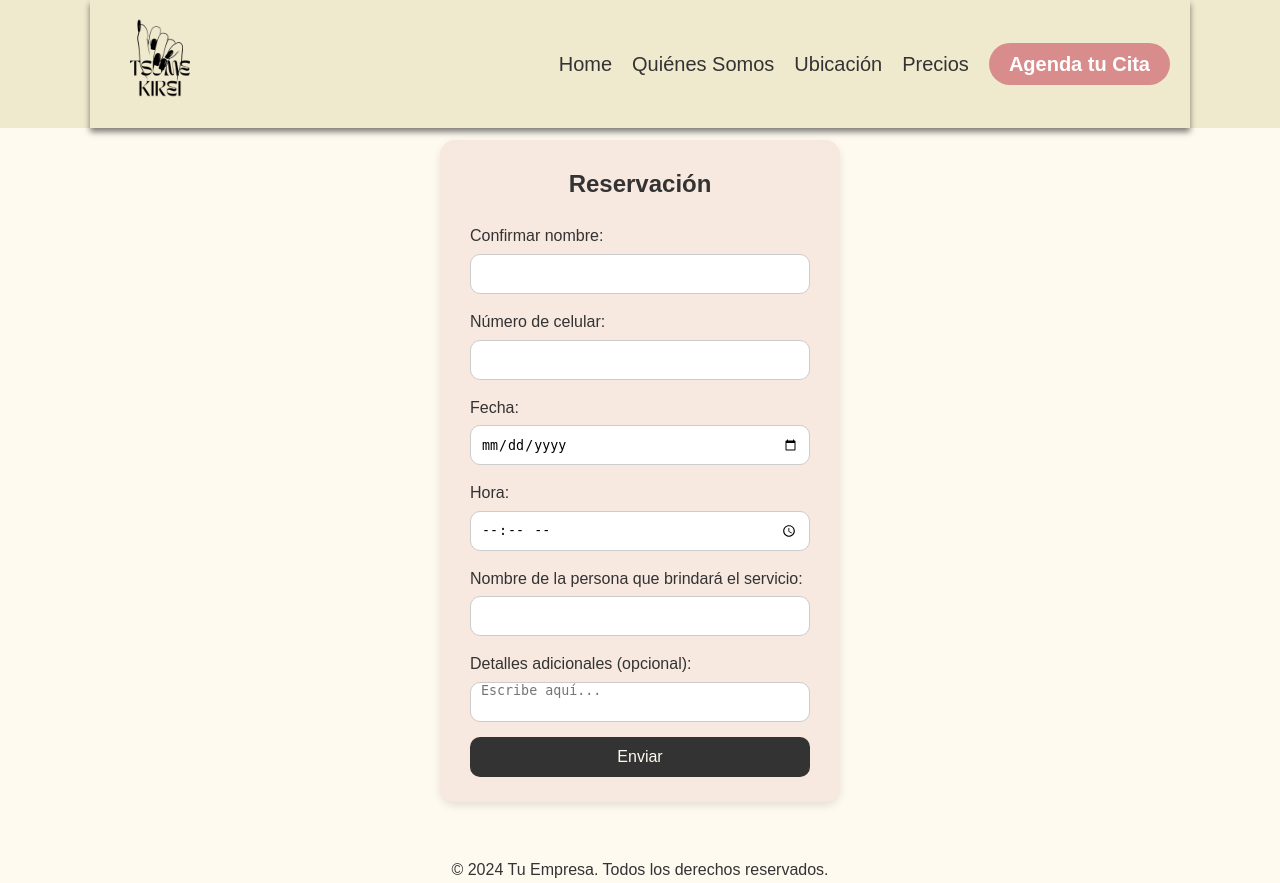
After one commit to Laura-Macias/ingenieria-de-software-ii, a Flask app: page /reservation in a window 1280 px wide. The commit adds this page. Run offline with Flask 2, Linux system fonts and the light colour scheme.

Commit message:
Se creo un template para el agendamiento de la cita

```diff
--- a/src/app.py
+++ b/src/app.py
@@ -38,6 +38,10 @@ def load_user(user_id):
 def home():
     return render_template('index.html')
 
+@app.route('/reservation')
+def reservation():
+    return render_template('reservation.html')
+
 @app.route('/login', methods=['GET', 'POST'])
 def login():
     if request.method == 'POST':
@@ -66,8 +70,6 @@ def login():
             flash('Usuario no encontrado.', 'error')
             return redirect(url_for('login'))
 
-
-
     return render_template('login.html')
 
 # Ya podemos usar la informacion del cliente logueado en la logica
@@ -88,7 +90,6 @@ def dashboard():
 @app.route('/recover_password', methods=['GET', 'POST'])
 def recover_password():
     if request.method == 'POST':
-
         email = request.form['email']
 
         # Consulta a Supabase para verificar el usuario
@@ -124,7 +125,7 @@ def signup():
         # Inserta los datos en la base de datos
         response = supabase.table('cliente').insert({
             'name': name.upper(),
-            'last_name' : last_name.upper(),
+            'last_name': last_name.upper(),
             'phone': phone,
             'email': email,
             'date': date.today().isoformat(),
--- /dev/null
+++ b/src/static/css/style reservation.css
@@ -0,0 +1,193 @@
+* {
+    margin: 0;
+    padding: 0;
+    box-sizing: border-box;
+}
+
+body {
+    font-family: 'TIM Merengue', sans-serif;
+    line-height: 1.6;
+    background-color: #fffaf0; /* Fondo principal (Blanco Crema) */
+    color: #333333; /* Texto principal (Gris Oscuro) */
+}
+
+header {
+    background-color: rgba(239, 233, 206, 1);
+    position: fixed;
+    width: 100%;
+    top: 0;
+    z-index: 1000;
+}
+
+nav {
+    display: flex;
+    justify-content: space-between; /* Espacio entre logo y menú */
+    align-items: center;
+    width: 100%; /* Cambiado a 100% para ocupar todo el ancho */
+    max-width: 1100px;
+    margin: 0 auto; /* Centra el nav en el contenedor */
+    padding: 10px 20px;
+    box-shadow: 0 4px 6px rgba(0, 0, 0, 0.50);
+}
+
+.logo img {
+    width: 100px; /* Ajusta el tamaño del logo según sea necesario */
+}
+
+nav ul {
+    display: flex;
+    gap: 20px; /* Espacio entre los elementos del menú */
+    list-style: none; /* Elimina las viñetas del menú */
+}
+
+nav ul li {
+    margin: 0;
+}
+
+nav ul li a {
+    text-decoration: none; /* Sin subrayado */
+    color: #333333; /* Color gris oscuro */
+    font-size: 20px; /* Tamaño de fuente más pequeño */
+    font-weight: normal; /* Cambiado a normal */
+}
+
+.btn-agenda {
+    padding: 10px 20px;
+    background-color: #f09c99; /* Fondo del botón de agendar */
+    border-radius: 30px;
+    color: white;
+    font-weight: bold;
+    border: none;
+    transition: background-color 0.3s;
+}
+
+.btn-agenda.active {
+    background-color: #d88c8c; /* Resaltado */
+}
+
+.btn-agenda:hover {
+    background-color: #d88c8c; /* Hover del botón de agendar */
+}
+
+.menu-toggle {
+    display: none; /* Oculta el menú en pantallas grandes */
+    flex-direction: column;
+    cursor: pointer;
+}
+
+.bar {
+    height: 3px;
+    width: 25px;
+    background-color: #333;
+    margin: 4px 0;
+}
+
+/* Asegúrate de incluir otras secciones de estilo aquí según sea necesario, como el formulario de reserva y el footer */
+
+.booking-section {
+    padding: 20px;
+    margin-top: 100px; /* Asegúrate de que el contenido no esté cubierto por la barra de navegación */
+}
+
+.booking-form-wrap {
+    background: #fff; /* Color de fondo del formulario */
+    padding: 20px;
+    border-radius: 5px;
+    box-shadow: 0 2px 5px rgba(0, 0, 0, 0.1);
+}
+
+h2 {
+    margin-bottom: 20px;
+}
+
+/* Resto de estilos para el formulario */
+/* Estilos para la sección de reserva */
+.booking-section {
+    display: flex;
+    justify-content: center; /* Centra la sección en el contenedor */
+    align-items: center;
+    padding: 40px; /* Espaciado alrededor de la sección */
+    margin-top: 100px; /* Asegura que no se superponga con la barra de navegación */
+}
+
+.booking-form-wrap {
+    background-color: #f7e8e0; /* Fondo alterno beige claro */
+    border-radius: 15px; /* Bordes redondeados */
+    padding: 25px 30px;
+    width: 90%; /* Ancho responsivo */
+    max-width: 400px; /* Ancho máximo */
+    box-shadow: 0 4px 8px rgba(0, 0, 0, 0.1); /* Sombra */
+}
+
+h2 {
+    color: #333333; /* Texto principal gris oscuro */
+    text-align: center; /* Centrar el título */
+    margin-bottom: 20px; /* Espacio debajo del título */
+}
+
+form {
+    display: flex;
+    flex-direction: column; /* Apilar los elementos verticalmente */
+}
+
+label {
+    margin-bottom: 5px; /* Espacio entre la etiqueta y el input */
+    color: #333333; /* Texto principal gris oscuro */
+}
+
+input[type="text"],
+input[type="tel"],
+input[type="date"],
+input[type="time"],
+textarea {
+    height: 40px; /* Altura de los inputs */
+    width: 100%; /* Ancho completo */
+    margin-bottom: 15px; /* Espacio entre los inputs */
+    padding: 0 10px; /* Espacio interno */
+    border-radius: 10px; /* Bordes redondeados */
+    border: 1px solid #ccc; /* Borde gris claro */
+    transition: border-color 0.3s ease; /* Transición suave para el borde */
+}
+
+input[type="text"]:focus,
+input[type="tel"]:focus,
+input[type="date"]:focus,
+input[type="time"]:focus,
+textarea:focus {
+    border-color: #f09c99; /* Borde rosa suave al hacer foco */
+}
+
+textarea {
+    border-radius: 10px; /* Bordes redondeados */
+    resize: none; /* Evitar que se redimensione */
+}
+
+button[type="submit"] {
+    background-color: #333333; /* Botón oscuro gris oscuro */
+    color: #fffaf0; /* Texto en blanco crema */
+    border: none;
+    border-radius: 10px; /* Bordes redondeados */
+    height: 40px; /* Altura del botón */
+    cursor: pointer; /* Cambiar el cursor al pasar por encima */
+    font-size: 16px; /* Tamaño de fuente */
+    font-weight: 500; /* Peso de la fuente */
+    transition: background-color 0.3s ease; /* Transición suave para el fondo */
+}
+
+button[type="submit"]:hover {
+    background-color: #555555; /* Hover del botón gris más claro */
+}
+
+p {
+    text-align: center; /* Centrar el texto */
+    margin-top: 15px; /* Espacio arriba */
+}
+
+p a {
+    color: #f09c99; /* Enlace rosa suave */
+    text-decoration: none; /* Sin subrayado */
+}
+
+p a:hover {
+    text-decoration: underline; /* Subrayar al pasar el cursor */
+}
--- a/src/templates/index.html
+++ b/src/templates/index.html
@@ -75,7 +75,7 @@
                     <li>1 producto de cuidado personal</li>
                 </ul>
                 <p class="price">$120,000 COP</p>
-                <button class="btn-agenda">Agendar</button>
+                <a href="{{ url_for('reservation') }}" class="btn-agenda">Agendar</a> <!-- Enlace a la página de reserva -->
             </div>
             <div class="precios-item">
                 <h3>Combo Premium</h3>
@@ -87,7 +87,7 @@
                     <li>1 sesión de seguimiento</li>
                 </ul>
                 <p class="price">$220,000 COP</p>
-                <button class="btn-agenda">Agendar</button>
+                <a href="{{ url_for('reservation') }}" class="btn-agenda">Agendar</a> <!-- Enlace a la página de reserva -->
             </div>
         </div>
     </div>
--- /dev/null
+++ b/src/templates/reservation.html
@@ -0,0 +1,66 @@
+<!DOCTYPE html>
+<html lang="es">
+<head>
+    <meta charset="UTF-8">
+    <meta name="viewport" content="width=device-width, initial-scale=1.0">
+    <title>Reservación</title>
+    <link rel="stylesheet" href="{{ url_for('static', filename='css/style reservation.css') }}">
+</head>
+<body>
+
+    <!-- Barra de navegación -->
+    <header>
+        <nav>
+            <div class="logo">
+                <img src="../static/img/logo tsume kirei.png" alt="Logo Tsume Kirei">
+            </div>
+            <ul class="nav-links" id="navLinks">
+                <li><a href="#">Home</a></li> <!-- Sin dirección -->
+                <li><a href="#">Quiénes Somos</a></li> <!-- Sin dirección -->
+                <li><a href="#">Ubicación</a></li> <!-- Sin dirección -->
+                <li><a href="#">Precios</a></li> <!-- Sin dirección -->
+                <li><a href="#" class="btn-agenda active">Agenda tu Cita</a></li> <!-- Resaltado -->
+            </ul>
+            <div class="menu-toggle" id="menuToggle">
+                <div class="bar"></div>
+                <div class="bar"></div>
+                <div class="bar"></div>
+            </div>
+        </nav>
+    </header>
+
+    <main>
+        <section class="booking-section">
+            <div class="booking-form-wrap">
+                <h2>Reservación</h2>
+                <form id="booking-form" action="#" method="POST">
+                    <label for="name">Confirmar nombre:</label>
+                    <input type="text" id="name" name="name" required pattern="[A-Za-z\s]+" title="Ingrese un nombre y apellido válidos">
+
+                    <label for="cell-number">Número de celular:</label>
+                    <input type="tel" id="cell-number" name="cell-number" required pattern="\d{10}" title="Ingrese un número celular válido de 10 dígitos">
+
+                    <label for="date">Fecha:</label>
+                    <input type="date" id="date" name="date" required>
+
+                    <label for="time">Hora:</label>
+                    <input type="time" id="time" name="time" required>
+
+                    <label for="service-provider">Nombre de la persona que brindará el servicio:</label>
+                    <input type="text" id="service-provider" name="service-provider" required pattern="[A-Za-z\s]+" title="Solo se permiten letras">
+
+                    <label for="details">Detalles adicionales (opcional):</label>
+                    <textarea id="details" name="details" rows="4" placeholder="Escribe aquí..."></textarea>
+
+                    <button class="form-control" type="submit">Enviar</button>
+                </form>
+            </div>
+        </section>
+    </main>
+
+    <footer>
+        <p>&copy; 2024 Tu Empresa. Todos los derechos reservados.</p>
+    </footer>
+
+</body>
+</html>
```
